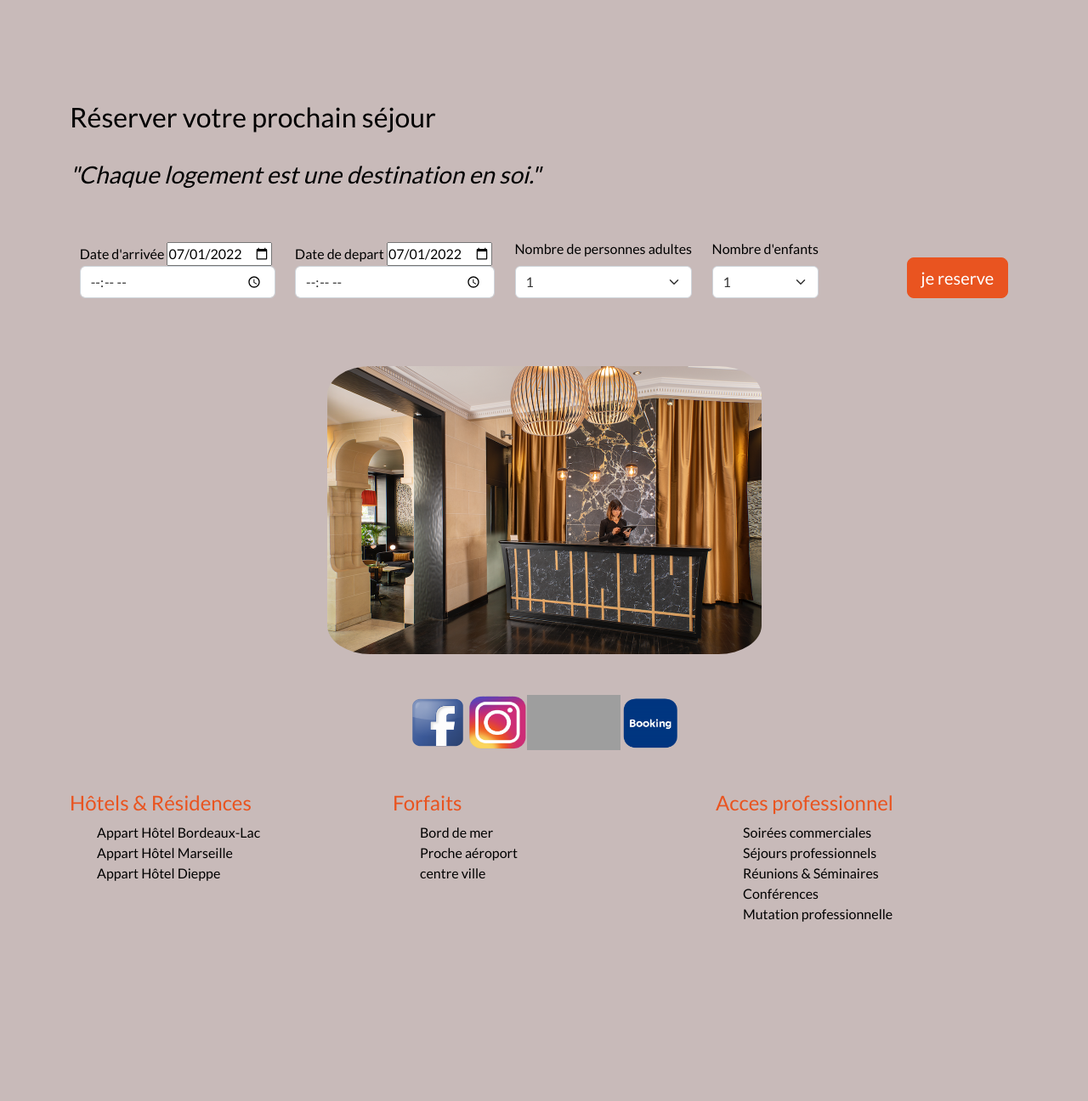
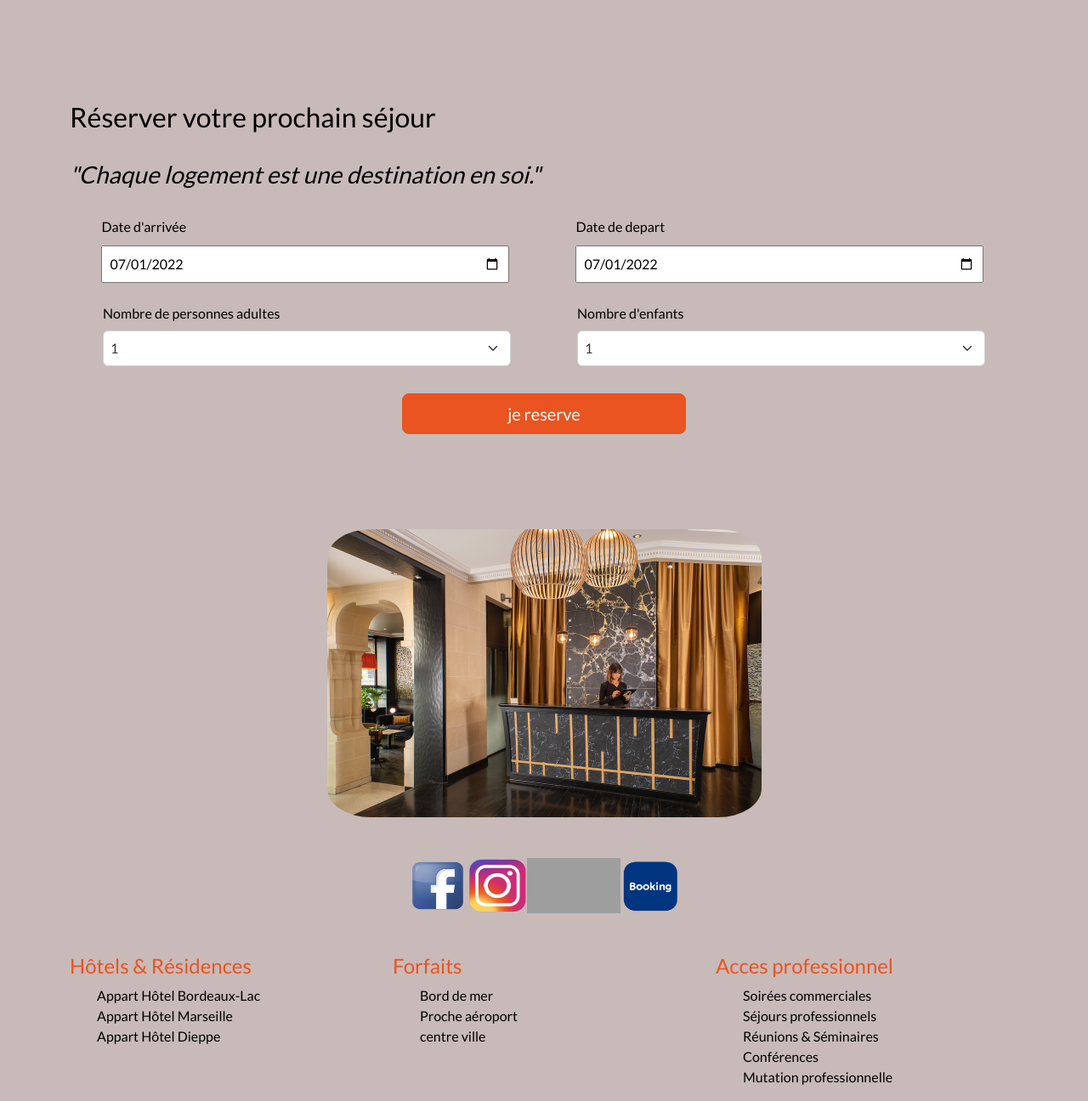
Before and after one commit to masurejean/appart-hotel, a PHP site: page /reservation.php in a window 1280 px wide. Shown: the part 101-1397 px from the top of the page at 85% size. Before the commit the page ends 1186 px from the top, so only its background shows below. Run offline with PHP 8.4, Linux system fonts and the light colour scheme; data that the repository does not hold is empty; some libraries are stand-ins or nearby versions; grey boxes are pictures that could not be loaded.

Commit message:
derniere mise a jour

```diff
--- a/assets/css/reservation.css
+++ b/assets/css/reservation.css
@@ -22,7 +22,13 @@
     align-items: flex-end;
     margin-top: 2rem;
 
-
+}
+.dateArr input,
+.dateDep input,
+.nombPersA select,
+.nombEnf select{
+    padding: .5rem;
+    width: 30rem;
 }
 
 .reservation h2{
@@ -57,10 +63,10 @@ margin-top: 5rem;
 }
 
 .btnResa{
+    width: 30%;
     display: flex;
     flex-direction: column;
-    margin-left: 5rem;
-    margin-top: 3rem;
+   margin: 2rem auto;
 
 }
 .btnResa p{
--- a/bd.php
+++ b/bd.php
@@ -1,5 +1,5 @@
 <?php
-$pdo = new PDO("mysql:host=localhost;dbname=projet_appart_hotel;charset=utf8","root","Baptiste24",[
+$pdo = new PDO("mysql:host=localhost;dbname=projet_appart_hotel;charset=utf8","root","",[
 PDO::ATTR_ERRMODE => PDO::ERRMODE_EXCEPTION,
 PDO::ATTR_DEFAULT_FETCH_MODE => PDO::FETCH_ASSOC
 ]);
--- a/reservation.php
+++ b/reservation.php
@@ -67,28 +67,29 @@ require "bd.php";
         <h3>"Chaque logement est une destination en soi."</h3>
             <div class="input">
                 <div class="dateArr">
-                    <label for="start">Date d'arrivée</label>
+                    <label for="start">Date d'arrivée</label><br>
                     <input type="date" id="start" name="trip-start" value="2022-07-01" min="2022-07-01" max="2023-12-31">
                     <label class="col-form-label mt-4" for="inputDefault"></label>
-                    <input type="time" class="form-control" placeholder="time" id="time">
+
                 </div>
 
                 <div class="dateDep">
-                    <label for="start">Date de depart</label>
+                    <label for="start">Date de depart</label><br>
                     <input type="date" id="start" name="trip-start" value="2022-07-01" min="2022-07-01" max="2023-12-31">
                     <label class="col-form-label mt-4" for="inputDefault"></label>
 
-                    <input type="time" class="form-control" placeholder="" id="time">
+
                 </div>
 
                 <div class="nombPersA">
                     <label for="exampleSelect1" class="form-label mt-4">Nombre de personnes adultes</label>
-                    <select class="form-select" id="exampleSelect1">
+                    <select class="form-select" id="exampleSelect1"><br>
                         <option>1</option>
                         <option>2</option>
                         <option>3</option>
                         <option>4</option>
                         <option>5</option>
+
                     </select>
                 </div>
                 <div class="nombEnf">
```
